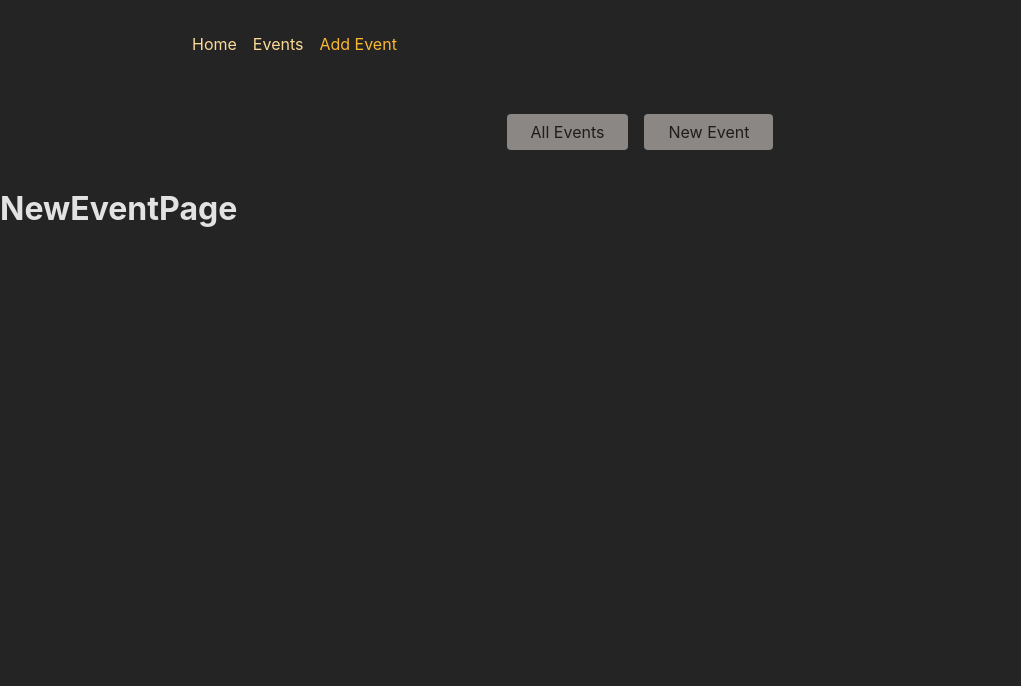
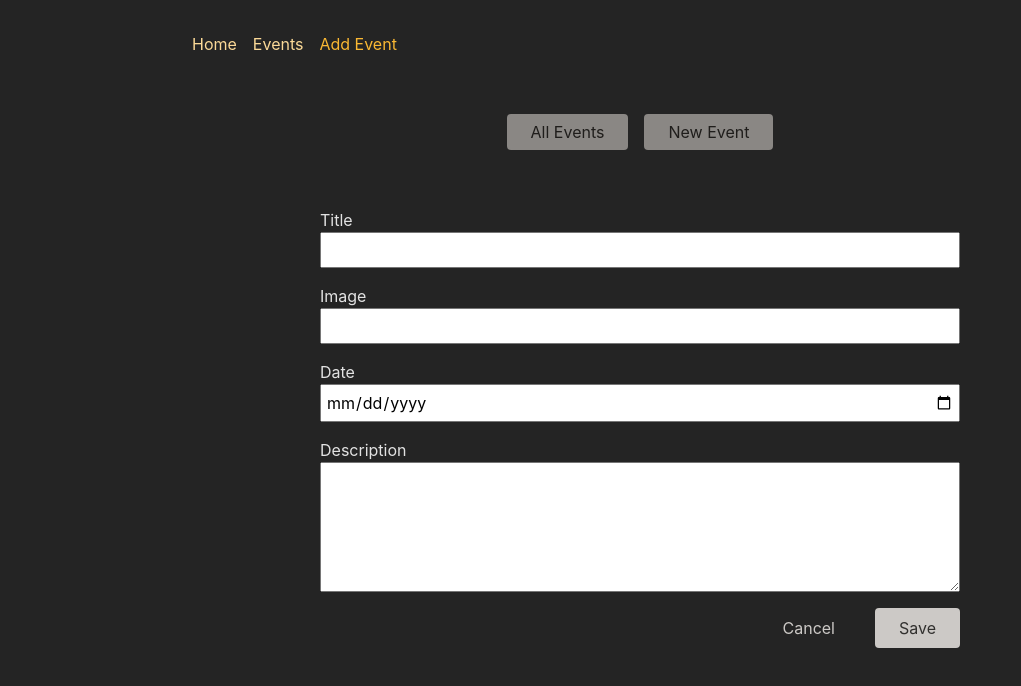
Before and after one commit to hamzamehmood67/React, a React (Create React App) app in the folder Routing/Practice/frontend/: page /events/new in a window 1280 px wide. Shown: the top 686 px of the page, without its empty margins (0-1021 px from the left). Built offline with nearby package versions, Linux system fonts and the light colour scheme.

Commit message:
Almost complete

```diff
--- a/Routing/Practice/frontend/src/App.js
+++ b/Routing/Practice/frontend/src/App.js
@@ -25,8 +25,8 @@ import { createBrowserRouter, RouterProvider} from "react-router-dom"
 
 import HomePage from "./pages/HomePage"
 import EventPage, {loader as eventloader} from "./pages/EventPage"
-import EventDetailPage, {loader as eventItemLoader} from "./pages/EventDetailPage"
-import NewEventPage from "./pages/NewEventPage"
+import EventDetailPage, {loader as eventItemLoader, action as deleteEventAction} from "./pages/EventDetailPage"
+import NewEventPage, {action as EventFormAction } from "./pages/NewEventPage"
 import EditEventPage from "./pages/EditEventPage"
 import Root from "./pages/Root";
 import EventsRoot from "./pages/EventsRoot"
@@ -41,12 +41,14 @@ const routes=createBrowserRouter([
       {index: true, element: <HomePage/>},
       {path: '/events', element: <EventsRoot></EventsRoot>,
         children:[
-          {index: true, element: <EventPage/>,
-            loader: eventloader
-           },
-          {path: ':eventId', element: <EventDetailPage/>, loader: eventItemLoader},
-          {path: 'new', element: <NewEventPage/>},
-          {path: ':eventId/edit', element: <EditEventPage/>}
+          {index: true, element: <EventPage/>,loader: eventloader},
+          {path: ':eventId', id: 'event-detail', loader: eventItemLoader,
+            children:[
+              {index: true, element: <EventDetailPage/>,action: deleteEventAction },
+              {path: 'edit', element: <EditEventPage/>}
+            ]
+          },
+          {path: 'new', element: <NewEventPage/>, action: EventFormAction},
         ]
       }
      ,
--- a/Routing/Practice/frontend/src/components/EventForm.js
+++ b/Routing/Practice/frontend/src/components/EventForm.js
@@ -1,4 +1,4 @@
-import { useNavigate } from 'react-router-dom';
+import { Form, useNavigate } from 'react-router-dom';
 
 import classes from './EventForm.module.css';
 
@@ -9,22 +9,22 @@ function EventForm({ method, event }) {
   }
 
   return (
-    <form className={classes.form}>
+    <Form method='post' className={classes.form}>
       <p>
         <label htmlFor="title">Title</label>
-        <input id="title" type="text" name="title" required />
+        <input id="title" type="text" name="title" required defaultValue={event&&event.title} />
       </p>
       <p>
         <label htmlFor="image">Image</label>
-        <input id="image" type="url" name="image" required />
+        <input id="image" type="url" name="image" required defaultValue={event&&event.image}/>
       </p>
       <p>
         <label htmlFor="date">Date</label>
-        <input id="date" type="date" name="date" required />
+        <input id="date" type="date" name="date" required  defaultValue={event&&event.date}/>
       </p>
       <p>
         <label htmlFor="description">Description</label>
-        <textarea id="description" name="description" rows="5" required />
+        <textarea id="description" name="description" rows="5" required defaultValue={event&&event.description}/>
       </p>
       <div className={classes.actions}>
         <button type="button" onClick={cancelHandler}>
@@ -32,7 +32,7 @@ function EventForm({ method, event }) {
         </button>
         <button>Save</button>
       </div>
-    </form>
+    </Form>
   );
 }
 
--- a/Routing/Practice/frontend/src/components/EventItem.js
+++ b/Routing/Practice/frontend/src/components/EventItem.js
@@ -1,8 +1,13 @@
 import classes from './EventItem.module.css';
-
+import { Link, useSubmit } from 'react-router-dom';
 function EventItem({ event }) {
+  const submit=useSubmit();
   function startDeleteHandler() {
-    // ...
+   const proced=window.confirm("Are you sure?")
+   if(proced)
+   {
+    submit(null, {method: 'DELETE'})
+   }
   }
 
   return (
@@ -12,7 +17,7 @@ function EventItem({ event }) {
       <time>{event.date}</time>
       <p>{event.description}</p>
       <menu className={classes.actions}>
-        <a href="edit">Edit</a>
+        <Link to={"edit"}>Edit</Link>
         <button onClick={startDeleteHandler}>Delete</button>
       </menu>
     </article>
--- a/Routing/Practice/frontend/src/pages/EditEventPage.jsx
+++ b/Routing/Practice/frontend/src/pages/EditEventPage.jsx
@@ -1,3 +1,7 @@
+import { useRouteLoaderData } from "react-router-dom";
+import EventFrom from "../components/EventForm";
+
 export default function EditEventPage(){
-    return <h1>EditEventPage</h1>
+   const data= useRouteLoaderData('event-detail')
+    return <EventFrom event={data.event}/>
 }
--- a/Routing/Practice/frontend/src/pages/EventDetailPage.jsx
+++ b/Routing/Practice/frontend/src/pages/EventDetailPage.jsx
@@ -1,12 +1,11 @@
 import axios from "axios";
 import EventItem from "../components/EventItem";
-import { useLoaderData } from "react-router-dom";
+import { redirect, useRouteLoaderData } from "react-router-dom";
 
 
 export default function EventDetailPage(){
-    const data=useLoaderData();
-
-    return <EventItem event={data} />
+    const data=useRouteLoaderData('event-detail');
+    return <EventItem event={data.event} />
 }
 
 export async function  loader({request, params}){
@@ -17,6 +16,16 @@ export async function  loader({request, params}){
     {
         throw {message: "An Error Occured"}
     }
-    console.log(res)
-    return res;
+    return res.data;
 }
+
+
+export async function action({request, params}) {
+    const id=params.eventId
+    const res=await axios({
+        method: request.method,
+        url: 'http://localhost:8080/events/'+id
+    })
+    console.log(res);
+    return redirect('/events');
+}
--- a/Routing/Practice/frontend/src/pages/NewEventPage.jsx
+++ b/Routing/Practice/frontend/src/pages/NewEventPage.jsx
@@ -1,3 +1,28 @@
+import axios from "axios";
+import EventForm from "../components/EventForm";
+import {  redirect } from "react-router-dom";
+
 export default function NewEventPage(){
-    return <h1>NewEventPage</h1>
+    return <EventForm/>
 }
+
+export async function action({request, params}){
+    const data=await request.formData();
+    const eventData={
+        title: data.get('title'),
+        image: data.get('image'),
+        date: data.get('date'),
+        description: data.get('description')
+    }
+    const res=await axios.post('http://localhost:8080/events',
+        eventData,
+        {
+            headers:{
+                'Content-Type' : 'application/json'
+            }
+        }
+    )
+    console.log(res);
+
+    return redirect('/events')
+}
```
Also changed, not shown: 1 other file (tests, documents, lock files or other folders).
